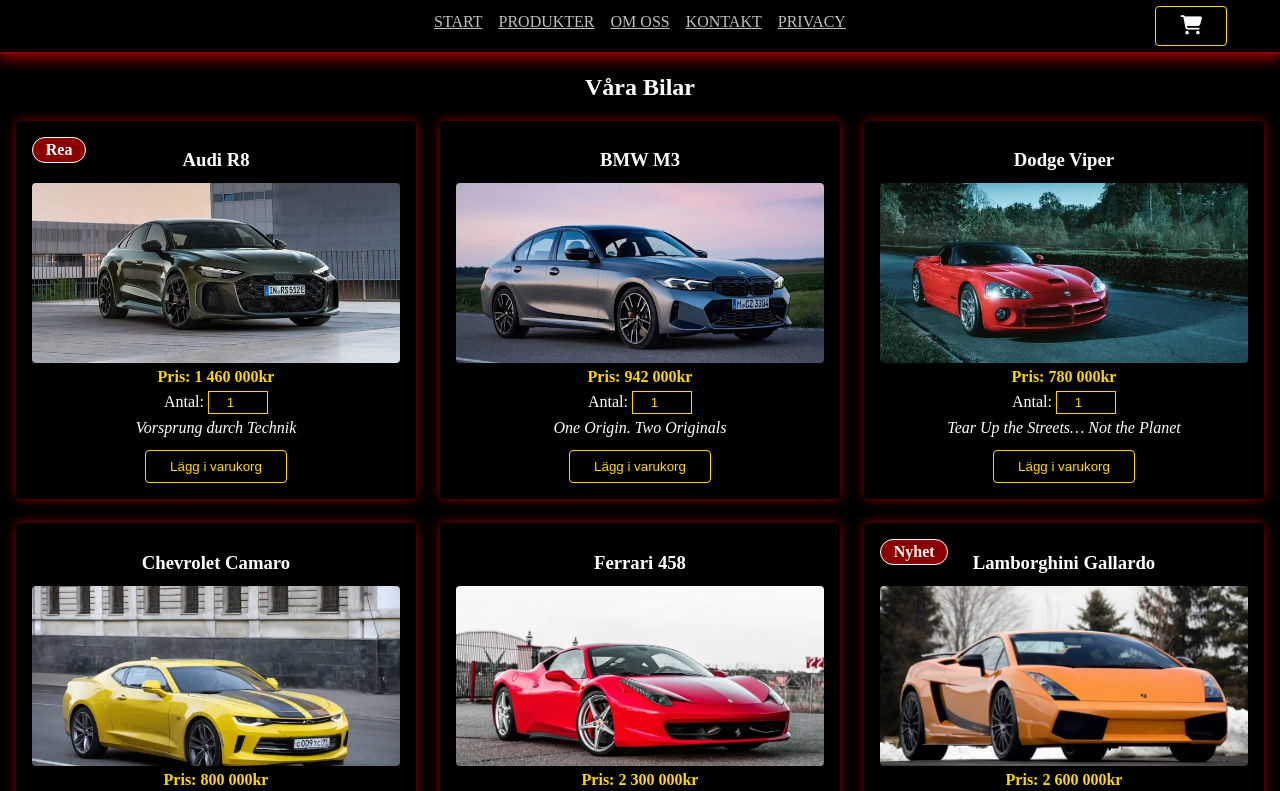
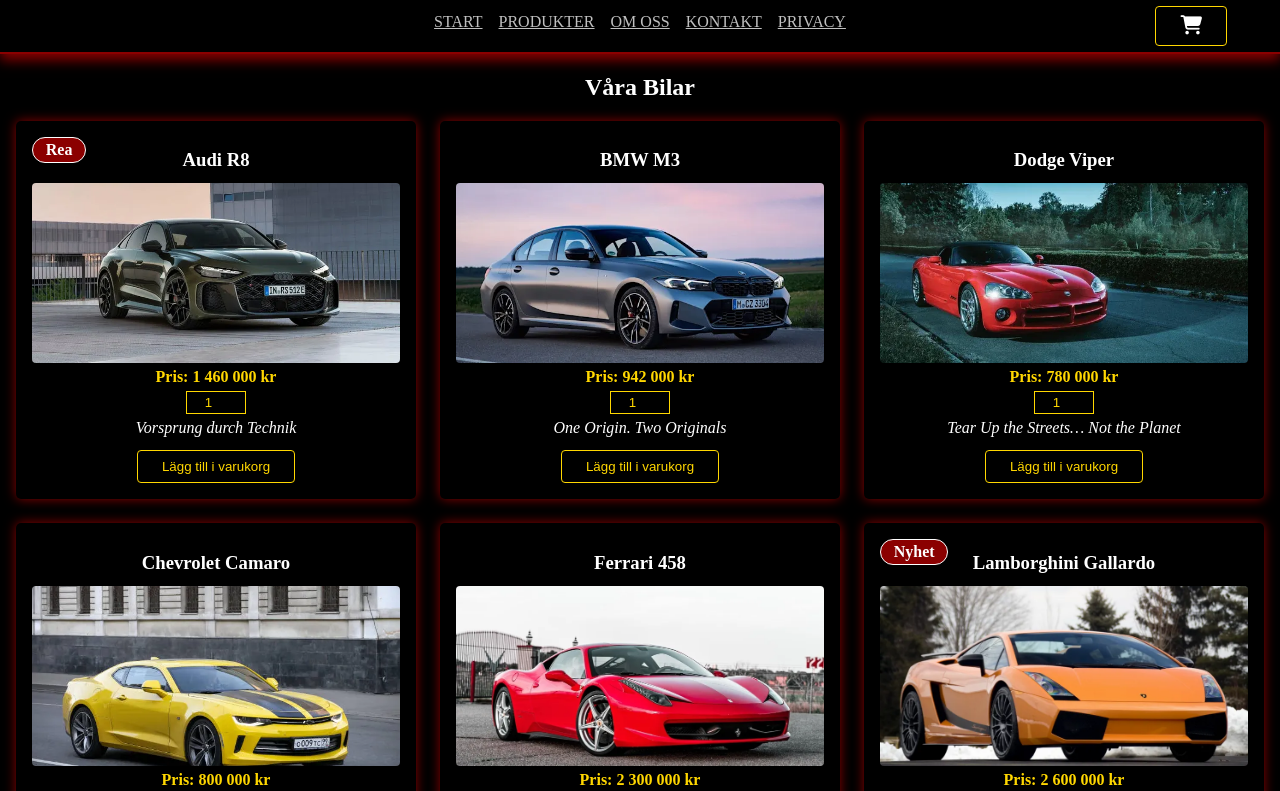
Before and after one commit to Birkegard/Laboration-1-del-1, a plain HTML site: page products.html in a window 1280 px wide. Shown: the part 151-942 px from the top of the page. Drawn offline with Linux system fonts and the light colour scheme.

Commit message:
Lagt till produktinformation och dynamisk rendering av bilar; skapat JSON-fil för produktdata och uppdaterat CSS för kortdesign.

```diff
--- a/products.html
+++ b/products.html
@@ -36,86 +36,9 @@
     <main>
       <section>
         <h2>Våra Bilar</h2>
-        <div class="cars">
-          <article class="card">
-            <h3>Audi R8</h3>
-            <span class="discount">Rea</span>
-            <img class="car-img" src="images/audi.webp" alt="Audi R8" />
-            <p class="price">Pris: 1 460 000kr</p>
-            <label>
-              Antal:
-            <input type="number" value="1" min="1" class="quantity">
-            </label>
-            <p class="description">Vorsprung durch Technik</p>
-            <button class="buyButton">Lägg i varukorg</button>
-          </article>
-          <article class="card">
-            <h3>BMW M3</h3>
-            <img class="car-img" src="images/bmw.webp" alt="BMW M3" />
-            <p class="price">Pris: 942 000kr</p>
-            <label>
-              Antal:
-            <input type="number" value="1" min="1" class="quantity">
-            </label>
-            <p class="description">One Origin. Two Originals</p>
-            <button class="buyButton">Lägg i varukorg</button>
-          </article>
-          <article class="card">
-            <h3>Dodge Viper</h3>
-            <img class="car-img" src="images/dodge.webp" alt="Dodge Viper" />
-            <p class="price">Pris: 780 000kr</p>
-            <label>
-              Antal:
-            <input type="number" value="1" min="1" class="quantity">
-            </label>
-            <p class="description">Tear Up the Streets… Not the Planet</p>
-            <button class="buyButton">Lägg i varukorg</button>
-          </article>
-          <article class="card">
-            <h3>Chevrolet Camaro</h3>
-            <img
-              class="car-img"
-              src="images/chevrolet.webp"
-              alt="Chevrolet Camaro"
-            />
-            <p class="price">Pris: 800 000kr</p>
-            <label>
-              Antal:
-            <input type="number" value="1" min="1" class="quantity">
-            </label>
-            <p class="description">Find New Roads</p>
-            <button class="buyButton">Lägg i varukorg</button>
-          </article>
-          <article class="card">
-            <h3>Ferrari 458</h3>
-            <img class="car-img" src="images/ferrari.webp" alt="Ferrari 458" />
-            <p class="price">Pris: 2 300 000kr</p>
-            <label>
-              Antal:
-            <input type="number" value="1" min="1" class="quantity">
-            </label>
-            <p class="description">We are the competition.</p>
-            <button class="buyButton">Lägg i varukorg</button>
-          </article>
-          <article class="card">
-            <h3>Lamborghini Gallardo</h3>
-            <span class="discount">Nyhet</span>
-            <img
-              class="car-img"
-              src="images/lambo.webp"
-              alt="Lamborghini Gallardo"
-            />
-            <p class="price">Pris: 2 600 000kr</p>
-            <label>
-              Antal:
-            <input type="number" value="1" min="1" class="quantity">
-            </label>
-            <p class="description">For love of the car</p>
-            <button class="buyButton">Lägg i varukorg</button>
-          </article>
-        </div>
-
-        <!--Start shoppingcart-->
+        <div id="productList" class="cars"></div>
+      </section>
+      <section>
         <div id="cart-window">
             <div id="cart-box">
               <div class="heading">
@@ -126,7 +49,6 @@
                 <ul>
                 </ul>
               </div>
-
               <div id="cart-checkout">
                 <div id="total-checkout">
                     <p>Totalt:</p>
@@ -134,10 +56,8 @@
                 </div>
                 <button id="checkout-button">Checkout</button>
               </div>
-
           </div>
         </div>
-        <!--Slut shoppingcart-->
       </section>
     </main>
 
--- a/products.js
+++ b/products.js
@@ -1,3 +1,75 @@
+const productList = document.getElementById("productList");
+
+const getData = async () => {
+  try {
+    const response = await fetch ("./products.json");
+    if (!response.ok){
+      console.error("Fel från servern: " + response.status)
+    }
+    const products = await response.json();
+    renderProducts(products);
+
+  } catch (error) {
+    console.error("Fel: ", error)
+  }
+};
+
+const renderProducts = (products) => {
+  products.forEach((product) => {
+    console.log("Product: ", product);
+    const article = document.createElement("article")
+    article.classList.add("card");
+    const name = document.createElement("h3")
+    name.classList.add("h3")
+    const img = document.createElement("img")
+    img.classList.add("car-img");
+    const price = document.createElement("p")
+    price.classList.add("price");
+    const description = document.createElement("p")
+    description.classList.add("description");
+    const quantityInput = document.createElement("input");
+    quantityInput.type = "number";
+    quantityInput.value = 1;
+    quantityInput.min = 1;
+    quantityInput.classList.add("quantity");
+    const buyButton = document.createElement("button")
+    buyButton.classList.add("button");
+    buyButton.addEventListener("click", () => {
+      const quantity = Number(quantityInput.value);
+      window.alert(`Tillagd i varukorg: ${product.name}`);
+      addToCart(product.name, Number(product.price), quantity, product.image)
+    })
+    let badge = null;
+    if (product.badge) {
+      badge = document.createElement("span");
+      badge.classList.add("discount");
+      badge.textContent = product.badge;
+    }
+
+    name.textContent = product.name;
+    img.src = product.image;
+    img.alt = `Bild av ${product.name}`
+    price.textContent = `Pris: ${product.price.toLocaleString('sv-SE')} kr`;
+    description.textContent = product.description;
+    buyButton.textContent = "Lägg till i varukorg";
+
+    article.appendChild(name);
+    article.appendChild(img);
+    article.appendChild(price);
+    article.appendChild(quantityInput);
+    article.appendChild(description);
+    article.appendChild(buyButton);
+
+    if(badge) {
+    article.appendChild(badge);
+    }
+
+    productList.appendChild(article);
+  });
+};
+
+getData();
+
 let cart = {};
 
 function extractPrice(text) {
@@ -12,12 +84,7 @@ function closeCartView() {
   document.querySelector("#cart-window").classList.remove("active");
 };
 
-function addToCart(button, quantity) {
-  let addItem = button.closest('.card');
-  let name = addItem.querySelector("h3").textContent;
-  let price = extractPrice(addItem.querySelector(".price").textContent);
-  let img = addItem.querySelector(".car-img").src;
-
+function addToCart(name, price, quantity, img) {
   if(cart[name]) {
     cart[name].quantity += quantity;
   } else {
@@ -109,5 +176,4 @@ document.addEventListener("DOMContentLoaded", () => {
     document
     .querySelector('#checkout-button')
     .addEventListener('click', clearAllItems);
-
 });
--- /dev/null
+++ b/products.json
@@ -0,0 +1,52 @@
+[
+    {
+        "id": 1,
+        "name": "Audi R8",
+        "image": "images/audi.webp",
+        "img-alt": "",
+        "price": 1460000,
+        "description": "Vorsprung durch Technik",
+        "badge": "Rea"
+    },
+    {
+        "id": 2,
+        "name": "BMW M3",
+        "image": "images/bmw.webp",
+        "img-alt": "",
+        "price": 942000,
+        "description": "One Origin. Two Originals"
+    },
+    {
+        "id": 3,
+        "name": "Dodge Viper",
+        "image": "images/dodge.webp",
+        "img-alt": "",
+        "price": 780000,
+        "description": "Tear Up the Streets… Not the Planet"
+    },
+    {
+        "id": 4,
+        "name": "Chevrolet Camaro",
+        "image": "images/chevrolet.webp",
+        "img-alt": "",
+        "price": 800000,
+        "description": "Find New Roads"
+    },
+    {
+        "id": 5,
+        "name": "Ferrari 458",
+        "image": "images/ferrari.webp",
+        "img-alt": "",
+        "price": 2300000,
+        "description": "We are the competition."
+    },
+    {
+        "id": 6,
+        "name": "Lamborghini Gallardo",
+        "image": "images/lambo.webp",
+        "img-alt": "",
+        "price": 2600000,
+        "description": "For love of the car",
+        "badge": "Nyhet"
+    }
+]
--- a/style.css
+++ b/style.css
@@ -133,6 +133,12 @@ p {
   position: relative;
 }
 
+.card .h3 {
+  font-weight: bold;
+  text-align: center;
+  color: white;
+}
+
 .card .price {
   font-weight: bold;
   color: gold;
@@ -178,6 +184,12 @@ button:hover {
   color: black;
   transition: 1s;
 }
+
+button:active {
+  background-color: darkred;
+  color: gold;
+}
+
 
 .contact-section {
   display: flex;
```
